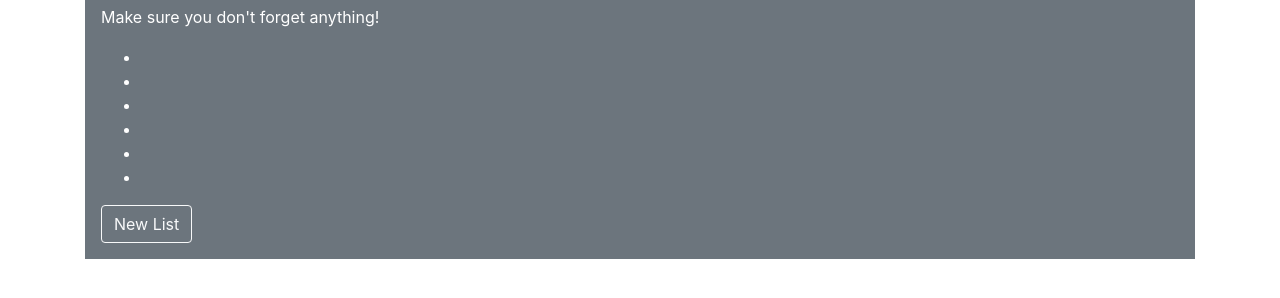
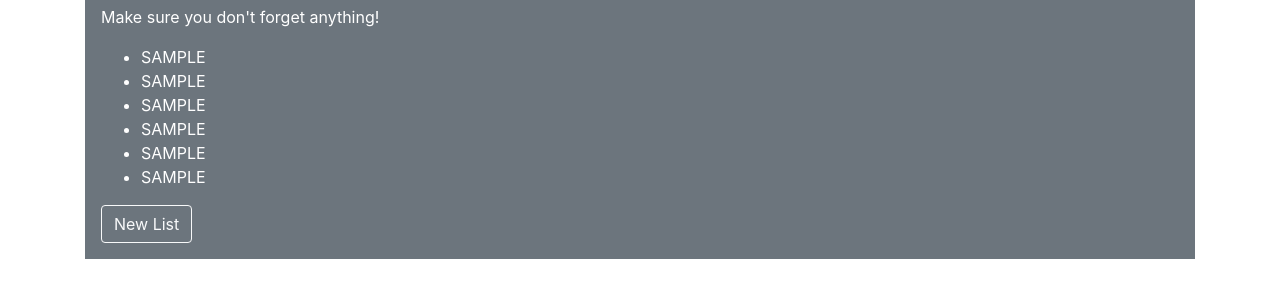
Before and after one commit to Chutler/groceries, a plain HTML site: page index.html in a window 1280 px wide. Both pictures are taken after typing "Sample", "Sample", "Sample", "Sample", "Sample", "Sample" into the empty fields and a click on the button "Submit". Shown: the part 86-384 px from the top of the page. Drawn offline with nearby package versions, Linux system fonts and the light colour scheme.

Commit message:
altered index to display results

```diff
--- a/index.html
+++ b/index.html
@@ -42,12 +42,12 @@
         <h1 class="display-4">Grocery List 1.0</h1>
         <p>Make sure you don't forget anything!</p>
         <ul>
-          <li><span class=".listOne"></span></li>
-          <li><span class=".listTwo"></span></li>
-          <li><span class=".listThree"></span></li>
-          <li><span class=".listFour"></span></li>
-          <li><span class=".listFive"></span></li>
-          <li><span class=".listSix"></span></li>
+          <li><span class="listOne"></span></li>
+          <li><span class="listTwo"></span></li>
+          <li><span class="listThree"></span></li>
+          <li><span class="listFour"></span></li>
+          <li><span class="listFive"></span></li>
+          <li><span class="listSix"></span></li>
         </ul>
         <a class="btn btn-outline-light" href="index.html" role="button">New List</a>
       </div>
```
